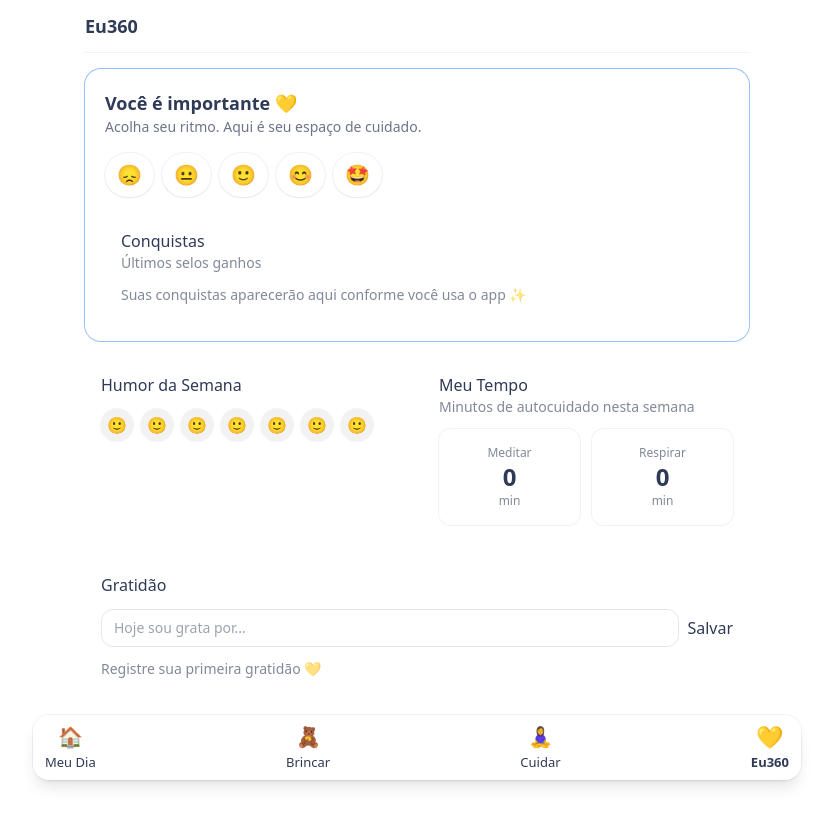
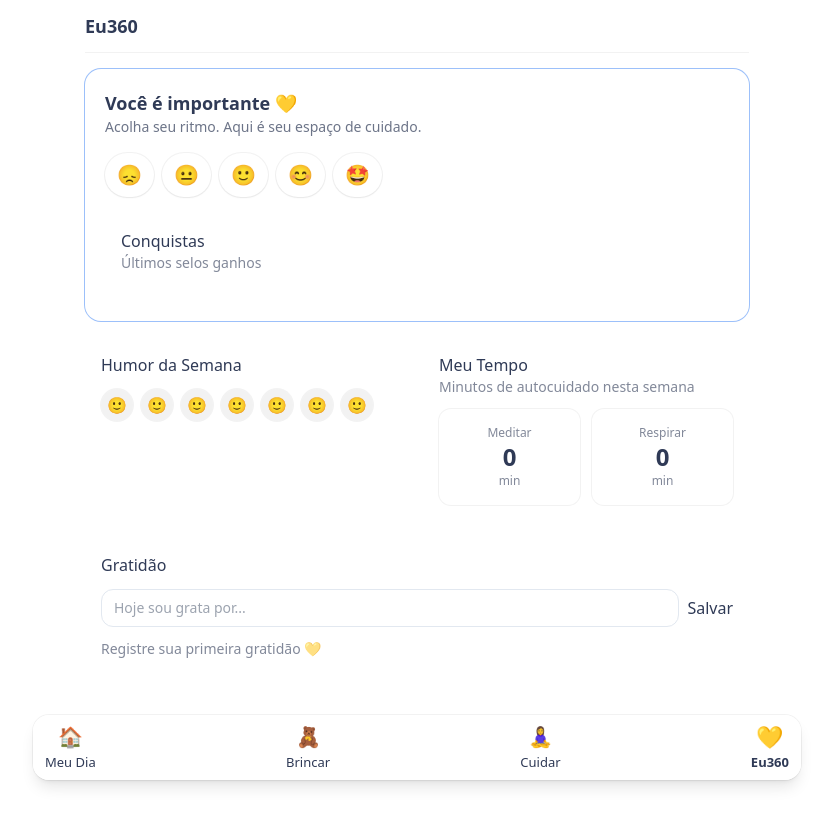
Before and after one commit to simonebrusco/materna360-app, a Next.js app in the folder materna360_starter/: page /eu360 in a window 1280 px wide. Shown: the top 826 px of the page, without its empty margins (223-1056 px from the left). Built offline with nearby package versions, Linux system fonts and the light colour scheme.

Commit message:
Update page.jsx

```diff
--- a/materna360_starter/app/eu360/page.jsx
+++ b/materna360_starter/app/eu360/page.jsx
@@ -5,7 +5,8 @@ import { useEffect, useMemo, useState } from "react";
 import AppBar from "../../components/AppBar";
 import GlassCard from "../../components/GlassCard";
 import MoodCheckin from "../../components/MoodCheckin";
-import BadgesStrip from "../../components/BadgesStrip";
+// ⬇️ trocamos o strip antigo pelo componente novo de "últimos 5"
+import BadgesLastFive from "../../components/BadgesLastFive.jsx";
 import { get, set, keys } from "../../lib/storage";
 
 function useWeeklyMinutes() {
@@ -146,13 +147,13 @@ export default function Eu360Page() {
           <MoodCheckin />
         </div>
 
-        {/* ⬇️ Conquistas: logo DEPOIS do MoodCheckin */}
+        {/* Conquistas — agora exibindo os últimos 5 selos */}
         <div className="mt-4">
           <GlassCard className="p-4 bg-white/80">
             <div className="font-medium">Conquistas</div>
             <p className="text-sm opacity-60">Últimos selos ganhos</p>
             <div className="mt-3">
-              <BadgesStrip />
+              <BadgesLastFive />
             </div>
           </GlassCard>
         </div>
```
